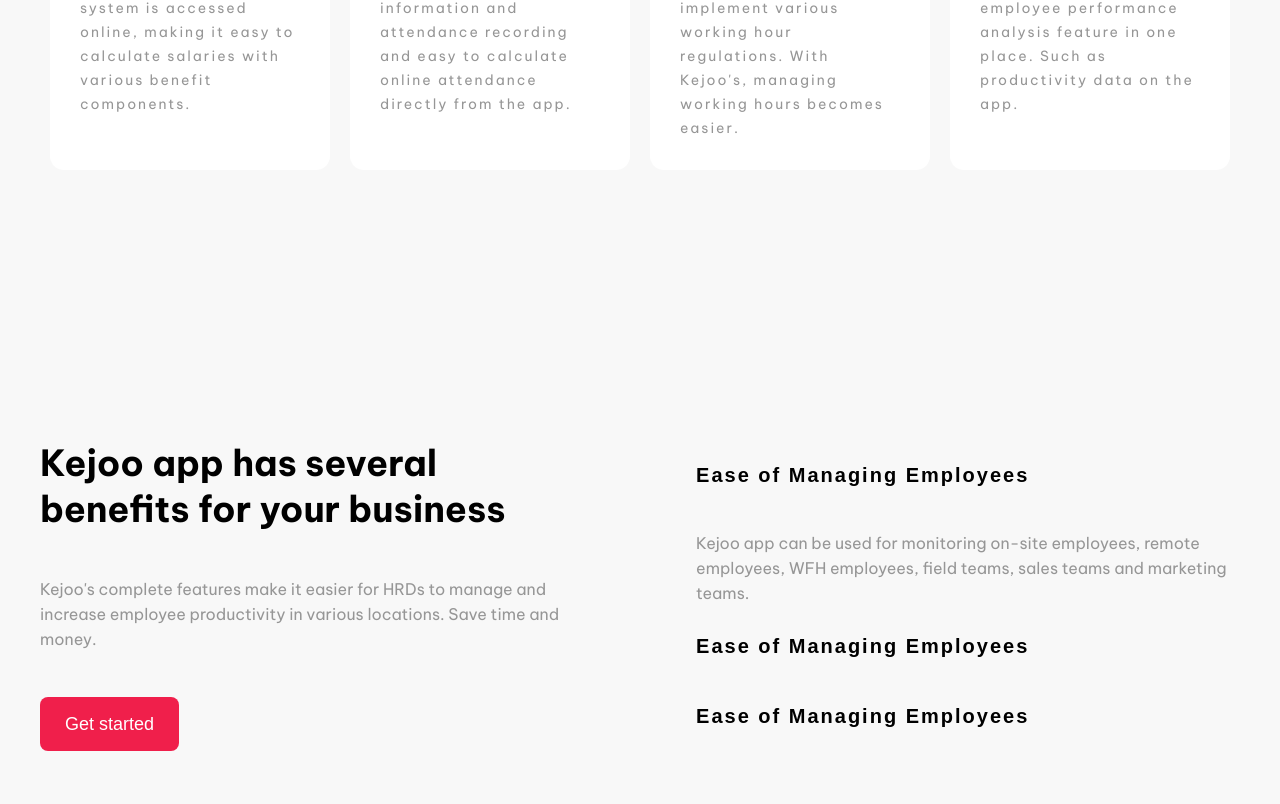
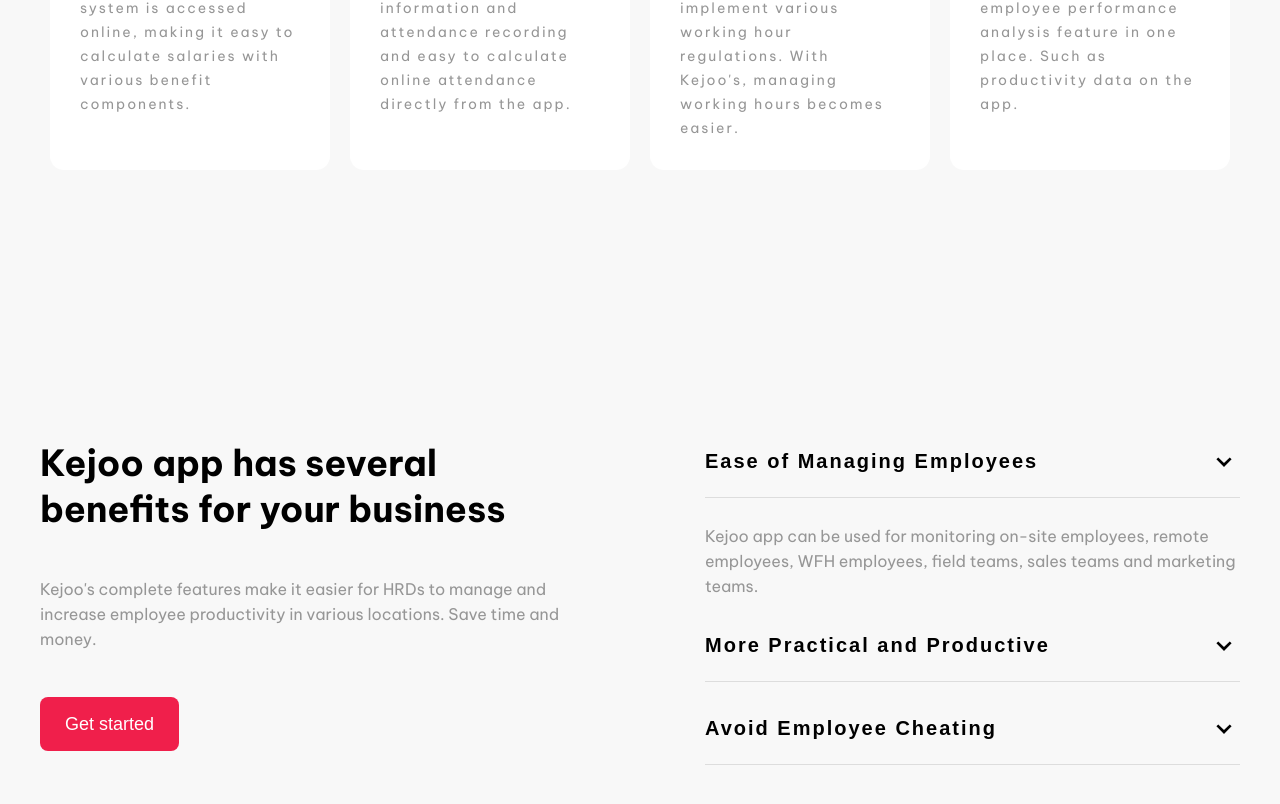
Before and after one commit to gustavoalvim41/kejoo, a React (Vite) app: page / in a window 1280 px wide. Shown: the part 1303-2107 px from the top of the page. Built offline with nearby package versions, Linux system fonts and the light colour scheme.

Commit message:
updating accordion component

```diff
--- a/src/components/Accordion/index.jsx
+++ b/src/components/Accordion/index.jsx
@@ -1,5 +1,7 @@
 import React, { useState } from 'react';
 import './styles.sass';
+
+import { BiChevronDown } from 'react-icons/bi';
 
 const AccordionItem = ({index, title, content, isOpen, toggleAccordionItem}) => {
   return (
@@ -9,6 +11,10 @@
         onClick={() => toggleAccordionItem(index)}
       >
         {title}
+        <BiChevronDown
+          size={32}
+          color='#000'
+        />
       </button>
 
       <div className={`accordion-content ${index === isOpen ? 'open' : ''}`}>
--- a/src/components/Accordion/styles.sass
+++ b/src/components/Accordion/styles.sass
@@ -13,7 +13,7 @@
     .accordion-button
       width: 100%
 
-      padding: 1.6rem 0
+      padding: 2rem 0
 
       font-size: 2rem
       font-weight: 600
@@ -21,6 +21,12 @@
 
       letter-spacing: .2rem
       text-align: left
+
+      display: flex
+      align-items: center
+      justify-content: space-between
+
+      border-bottom: .1rem solid #ddd
 
       background-color: transparent
 
--- a/src/screens/Home/components/Benefits/index.jsx
+++ b/src/screens/Home/components/Benefits/index.jsx
@@ -9,11 +9,11 @@
     content: 'Kejoo app can be used for monitoring on-site employees, remote employees, WFH employees, field teams, sales teams and marketing teams.'
   },
   {
-    title: 'Ease of Managing Employees',
+    title: 'More Practical and Productive',
     content: 'Kejoo app can be used for monitoring on-site employees, remote employees, WFH employees, field teams, sales teams and marketing teams.'
   },
   {
-    title: 'Ease of Managing Employees',
+    title: 'Avoid Employee Cheating',
     content: 'Kejoo app can be used for monitoring on-site employees, remote employees, WFH employees, field teams, sales teams and marketing teams.'
   },
 ]
--- a/src/screens/Home/components/Benefits/styles.sass
+++ b/src/screens/Home/components/Benefits/styles.sass
@@ -10,6 +10,8 @@
   gap: 11.5rem
 
   article
+    min-width: 55rem
+
     display: flex
     flex-direction: column
     align-items: flex-start
```
